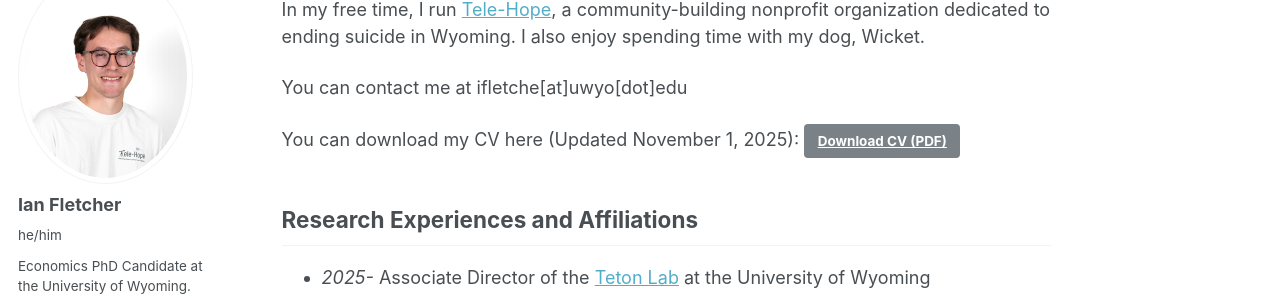
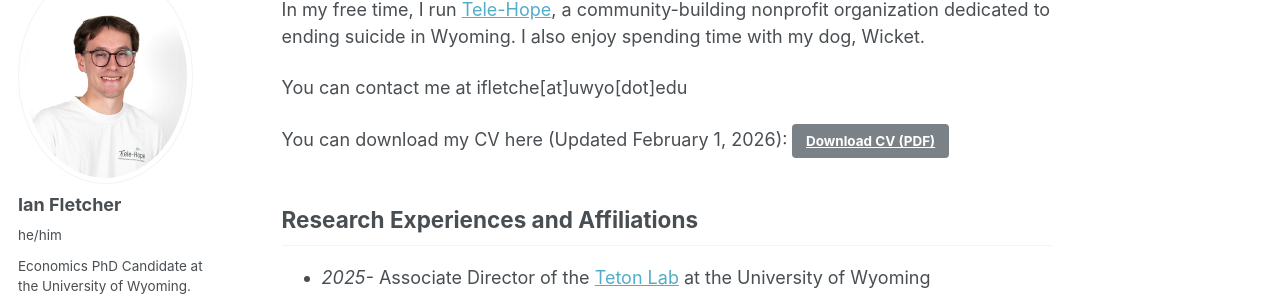
Before and after one commit to fletcherian/fletcherian.github.io, a Jekyll site: the page built from _pages/about.md, in a window 1280 px wide and 900 px high, scrolled down 372 px. Shown: the part 131-429 px from the top of the window. Built offline with Jekyll 4.4.1, drawn with Linux system fonts in a browser that asks for light colours; some web fonts are replaced; a script that is not in the unit is left out.

Commit message:
Update about.md

```diff
--- a/_pages/about.md
+++ b/_pages/about.md
@@ -16,7 +16,7 @@ In my free time, I run [Tele-Hope](https://www.tele-hope.org/), a community-buil
 
 You can contact me at ifletche\[at\]uwyo\[dot\]edu
 
-You can download my CV here (Updated November 1, 2025): [Download CV (PDF)](https://fletcherian.github.io/files/Fletcher-CV-Feb26.pdf){: .btn}
+You can download my CV here (Updated February 1, 2026): [Download CV (PDF)](https://fletcherian.github.io/files/Fletcher-CV-Feb26.pdf){: .btn}
 
 ## Research Experiences and Affiliations
 * _2025-_ Associate Director of the [Teton Lab](https://www.teton-lab.org/) at the University of Wyoming
```
